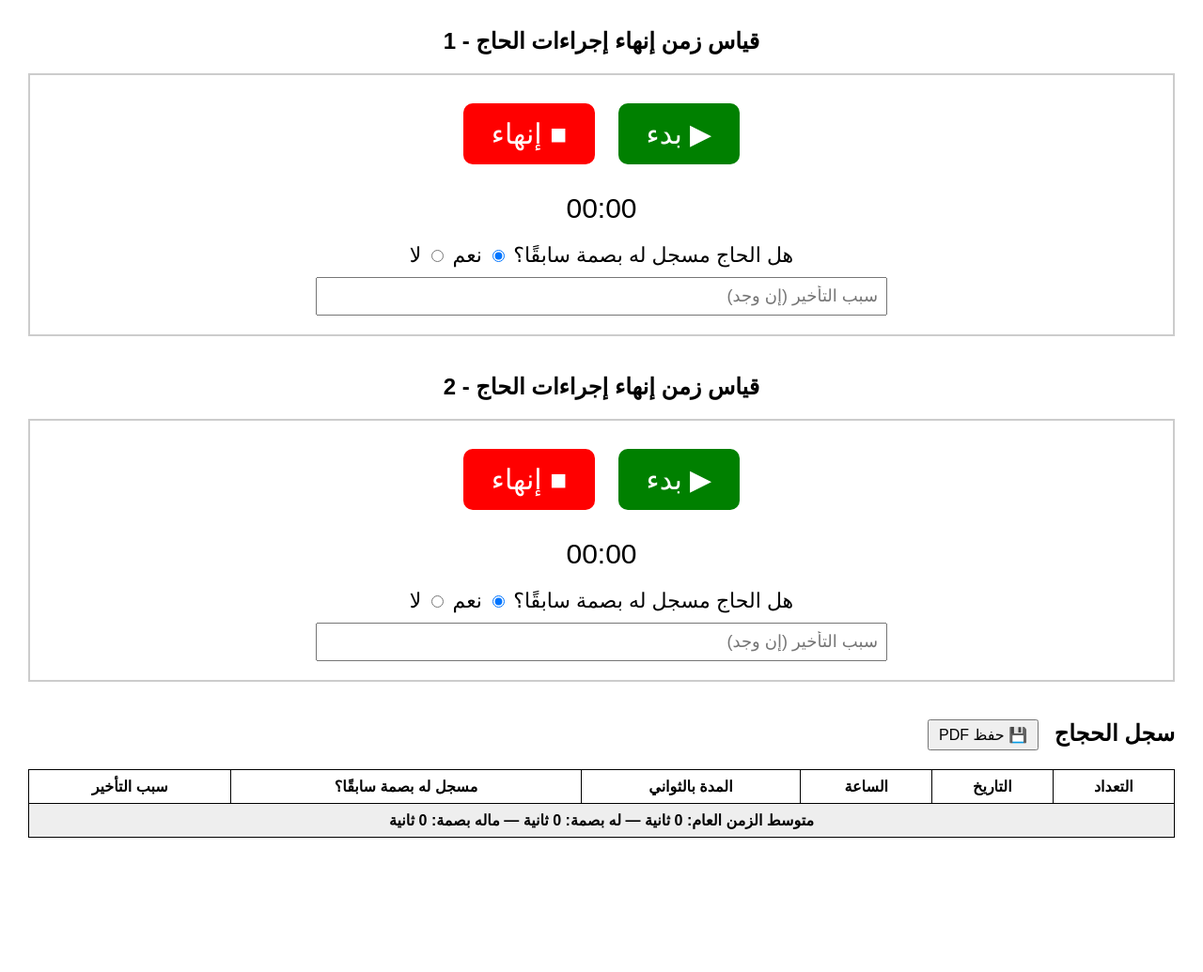
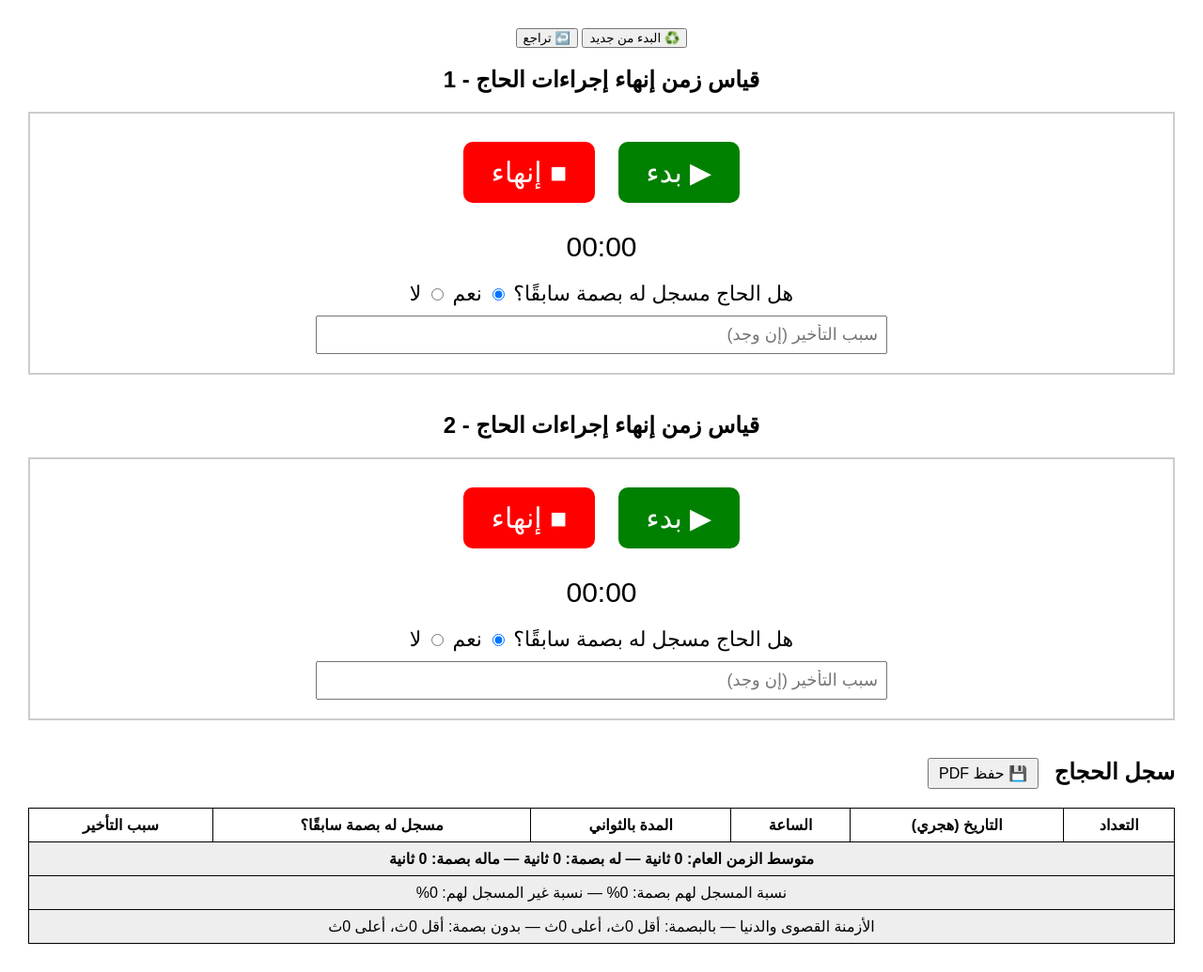
Before and after one commit to alamri-a/Hajj, a plain HTML site: page index.html in a window 1280 px wide. Shown: the whole page at 94% size. Before the commit the page ends 922 px from the top, so only its background shows below. Drawn offline with nearby package versions, Linux system fonts and the light colour scheme; a script that the page names is missing.

Commit message:
Update index.html

```diff
--- a/index.html
+++ b/index.html
@@ -1,14 +1,22 @@
-
 <!DOCTYPE html>
 <html lang="ar" dir="rtl">
 <head>
   <meta charset="UTF-8">
   <title>قياس مزدوج لإجراءات الحجاج</title>
   <link rel="stylesheet" href="style.css">
+  <script src="https://cdn.jsdelivr.net/npm/ummalqura-calendar@1.1.1/ummalqura-calendar.min.js"></script>
   <script src="https://cdnjs.cloudflare.com/ajax/libs/jspdf/2.5.1/jspdf.umd.min.js"></script>
   <script src="https://cdnjs.cloudflare.com/ajax/libs/html2canvas/1.4.1/html2canvas.min.js"></script>
 </head>
 <body>
+<div style="text-align: center; margin-top: 20px;">
+  <button class="reset" onclick="clearData()">
+    <span class="icon">♻️</span> البدء من جديد
+  </button>
+  <button class="undo" onclick="undoLastEntry()">
+    <span class="icon">↩️</span> تراجع
+  </button>
+</div>
 
 <h2>قياس زمن إنهاء إجراءات الحاج - 1</h2>
 <div class="section">
@@ -51,8 +59,7 @@
   <thead>
     <tr>
       <th>التعداد</th>
-
-      <th>التاريخ</th>
+      <th>التاريخ (هجري)</th>
       <th>الساعة</th>
       <th>المدة بالثواني</th>
       <th>مسجل له بصمة سابقًا؟</th>
@@ -66,10 +73,19 @@
         متوسط الزمن العام: 0 ثانية — له بصمة: 0 ثانية — ماله بصمة: 0 ثانية
       </td>
     </tr>
+    <tr>
+      <td colspan="7" id="percentRow" style="background:#eee; text-align:center;">
+        نسبة المسجل لهم بصمة: 0% — نسبة غير المسجل لهم: 0%
+      </td>
+    </tr>
+    <tr>
+      <td colspan="7" id="minMaxRow" style="background:#eee; text-align:center;">
+        الأزمنة القصوى والدنيا — بالبصمة: أقل 0ث، أعلى 0ث — بدون بصمة: أقل 0ث، أعلى 0ث
+      </td>
+    </tr>
   </tfoot>
 </table>
 
 <script src="script.js"></script>
-
 </body>
 </html>
```
